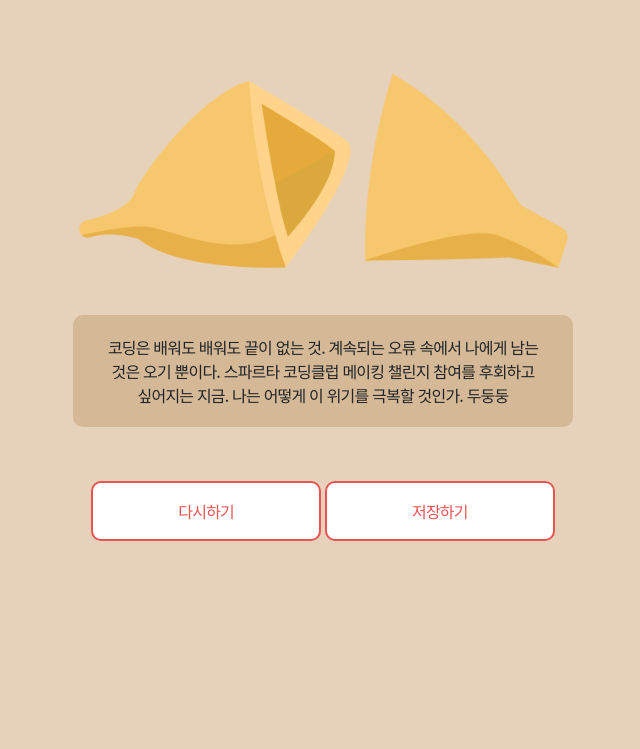
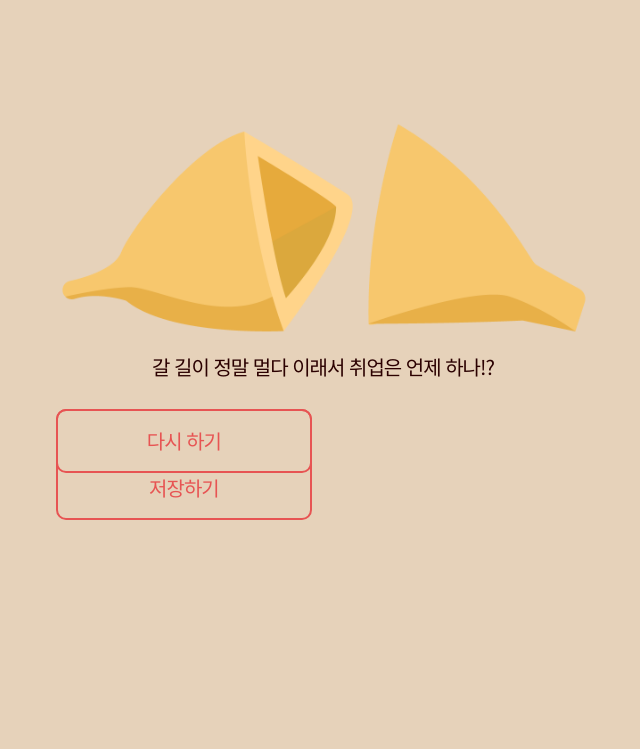
Before and after one commit to sparta-reddev/gift-personality, a Flask app: template templates/fortune_result.html in a window 1280 px wide. Shown: the top 749 px of the page, without its empty margins (317-957 px from the left). Run offline with Flask 2, Linux system fonts and the light colour scheme; the template is opened without the code that fills it, so the values that code supplies are empty; some libraries are stand-ins or nearby versions.

Commit message:
Style | fortune.html, fortune_result.html의 전체적인 템플릿 수정, CSS 수정 - result.css와 link

```diff
--- a/static/style/result.css
+++ b/static/style/result.css
@@ -14,6 +14,7 @@
 
 .try-btn {float: left;}
 #popup-btn {float: right;}
+.save-btn {float: right;}
 
 #popup01 {display: none;}
 
--- a/templates/fortune_result.html
+++ b/templates/fortune_result.html
@@ -9,31 +9,31 @@
     <meta property="og:description" content="15일 메이킹챌린지 6기 - 1조 뿕은악마"/>
     <meta property="og:image" content="{{ url_for('static', filename='images/gift-og.png') }}"/>
 
-    <title>선물별 성격유형 테스트</title>
+    <!--CSS -->
+    <link rel="stylesheet" href="../static/style/result.css">
+
 </head>
 <body>
-<div class="container">
+<div class="wrap container">
     <div class="row">
         <div class="col-lg-6 offset-md-3">
-            <div class="wrap" style="padding: 50px 20px;">
-                <div class="intro-img">
-                    <img src="../static/images/fortune-conc.png">
+            <div class="intro-img">
+                <img src="../static/images/fortune-conc.png">
+            </div>
+        </div>
+    </div>
+    <div class="row">
+        <div class="col-lg-6 offset-md-3 txt-center">
+            <div class="main-text">
+                <h5>
+                    갈 길이 정말 멀다 이래서 취업은 언제 하나!?
+                </h5>
+            </div>
+            <div>
+                <div class="btn-wrapper">
+                    <a class="try-btn">다시 하기</a>
+                    <a id="save-btn">저장하기</a>
                 </div>
-                <br>
-                <div style="border:10px; border-radius: 10px; padding: 20px 20px; background-color:#D5B896">
-                    코딩은 배워도 배워도 끝이 없는 것. 계속되는 오류 속에서 나에게 남는 것은 오기 뿐이다. 스파르타 코딩클럽 메이킹 챌린지 참여를 후회하고 싶어지는 지금. 나는 어떻게 이 위기를
-                    극복할
-                    것인가. 두둥둥
-                </div>
-                <br>
-                <a href="fortune.html">
-                    <button class="main-btn red-font" style="background-color: white; display: inline-block;">다시하기
-                    </button>
-                </a>
-                <a href="index.html">
-                    <button class="main-btn red-font" style="background-color: white; display: inline-block;">저장하기
-                    </button>
-                </a>
             </div>
         </div>
     </div>
```
Also changed, not shown: templates/fortune.html (+20 -12 lines).
